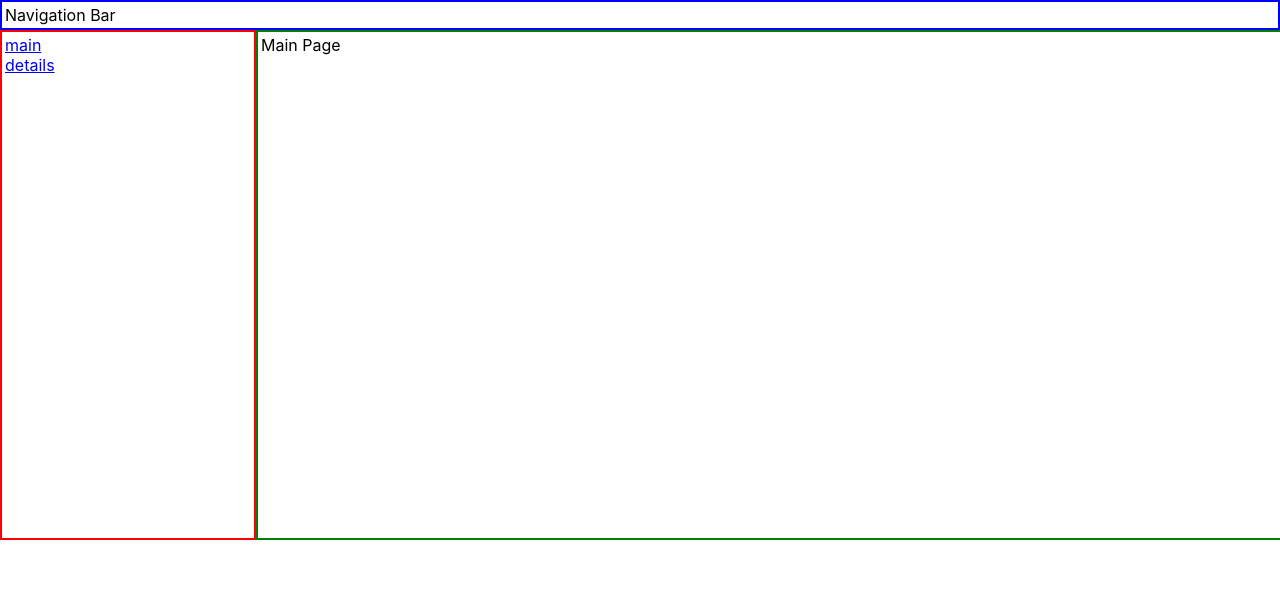
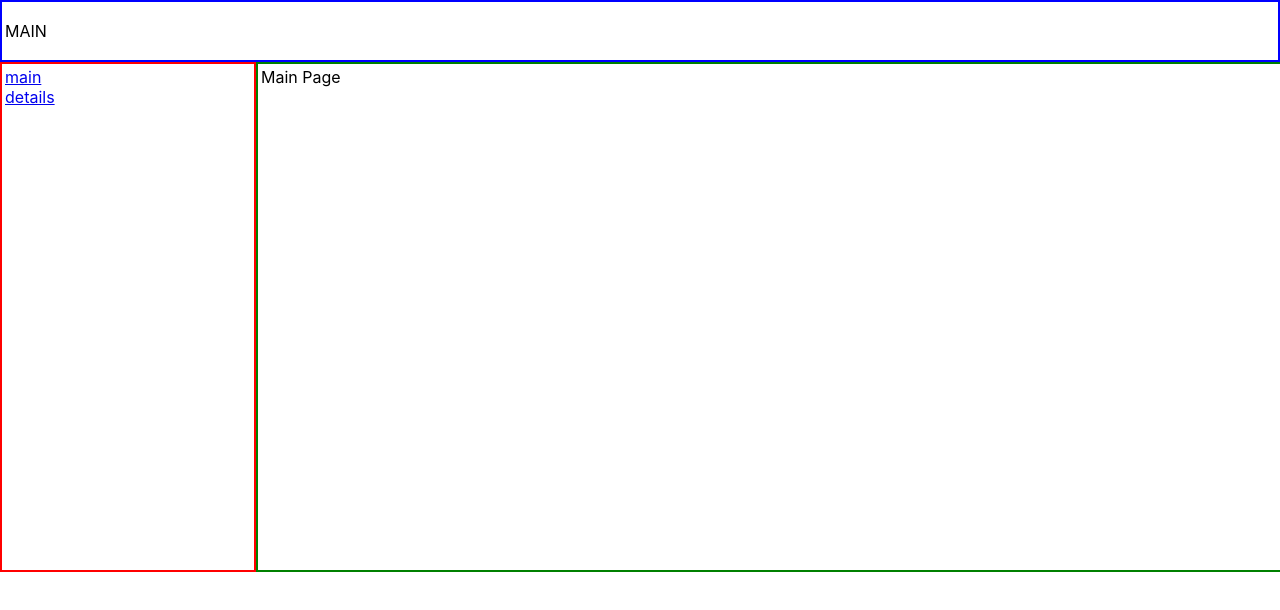
Before and after one commit to gregfenton/c8-retro-react, a React (Create React App) app: page / in a window 1280 px wide. Shown: the top 610 px of the page. Built offline with nearby package versions, Linux system fonts and the light colour scheme.

Commit message:
Add Routes to NavBar (plus some JSX comments)

```diff
--- a/src/components/NavBar.js
+++ b/src/components/NavBar.js
@@ -1,3 +1,12 @@
+import { Route, Routes } from 'react-router-dom';
+
+function ShowMyMainNavThingy(props) {
+  return <p>MAIN</p>;
+}
+function ShowMyDetailsNavThingy(props) {
+  return <p>DETAILS!!!!</p>;
+}
+
 export function NavBar() {
   return (
     <div
@@ -10,7 +19,16 @@ export function NavBar() {
         gridColumn: '1/3',
       }}
     >
-      Navigation Bar
+      <Routes>
+        <Route path='/' element={<ShowMyMainNavThingy />} />
+        <Route path='details' element={<ShowMyDetailsNavThingy />} />
+      </Routes>
     </div>
   );
 }
+
+// When React see this:
+//   <Foo fred={3} barney={[1,2,3]} />
+//
+// it actually ends up running this:
+//    Foo({fred: 3, barney: [1,2,3]})
```
